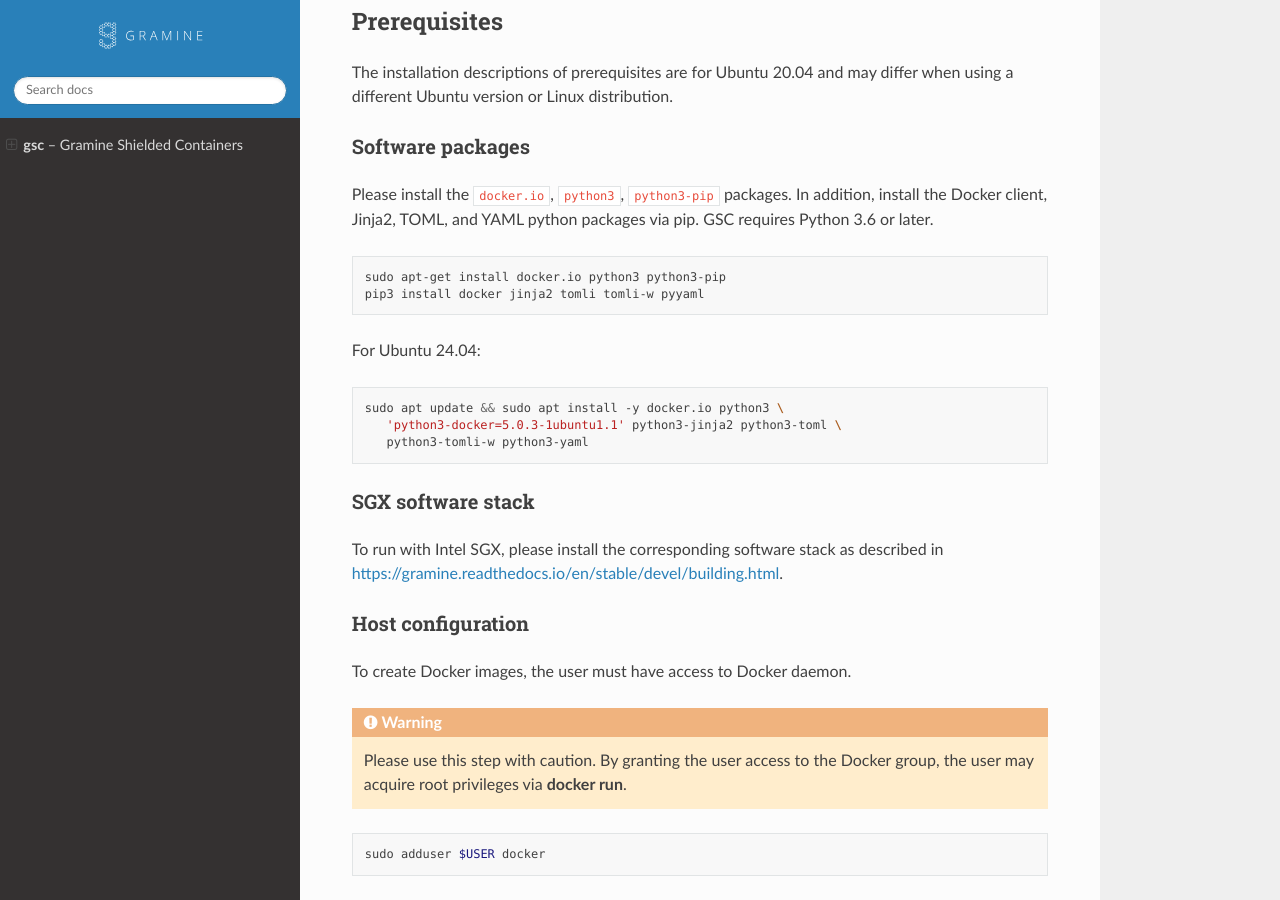
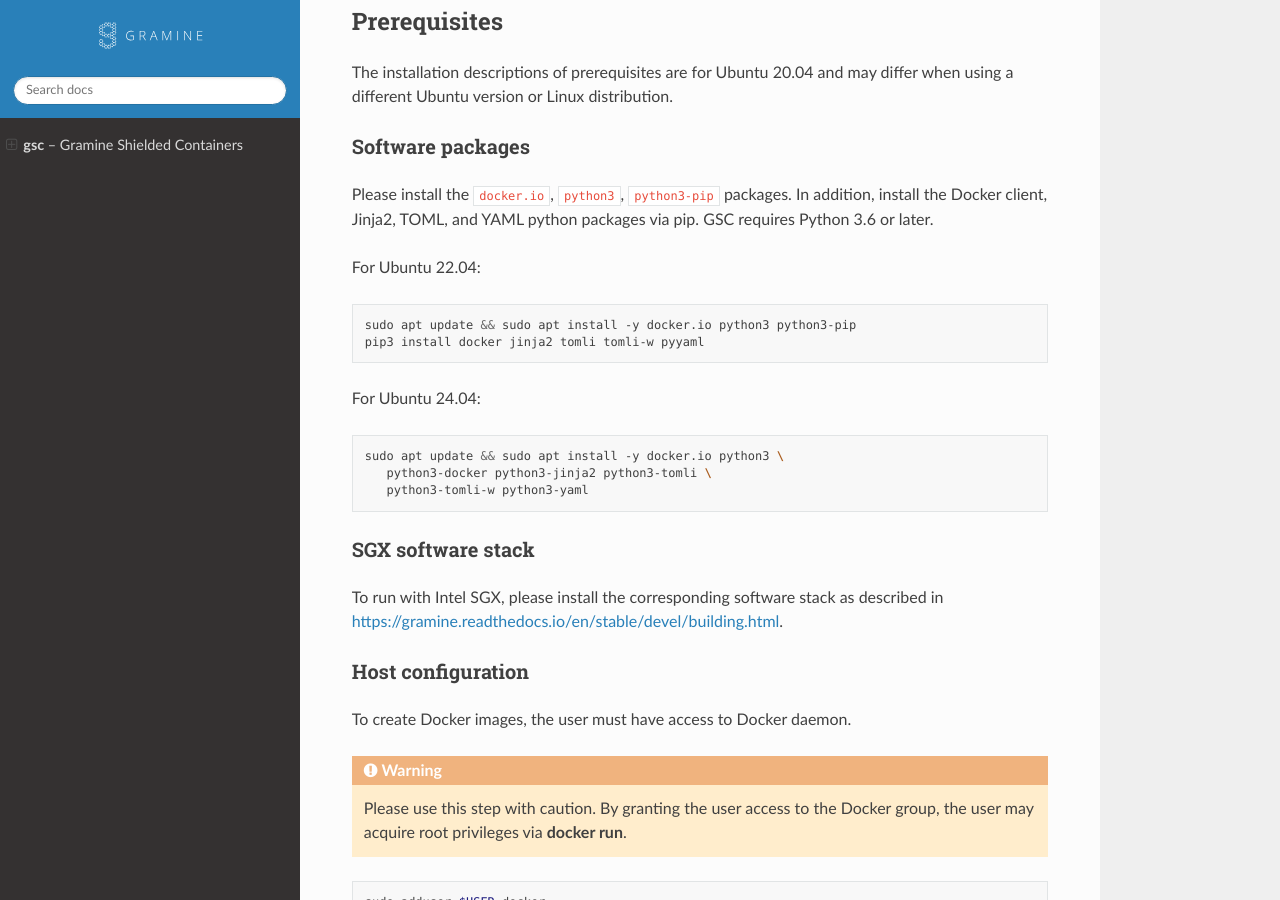
Before and after one commit to gramineproject/gsc, a Sphinx documentation site: the page built from Documentation/index.rst, in a window 1280 px wide and 900 px high, scrolled down 796 px. Built offline with Sphinx 7.4.7 and the Read the Docs theme 3.1.0, drawn with Linux system fonts in a browser that asks for light colours.

```diff
--- a/Documentation/index.rst
+++ b/Documentation/index.rst
@@ -49,9 +49,11 @@
 addition, install the Docker client, Jinja2, TOML, and YAML python packages via
 pip. GSC requires Python 3.6 or later.
 
+For Ubuntu 22.04:
+
 .. code-block:: sh
 
-   sudo apt-get install docker.io python3 python3-pip
+   sudo apt update && sudo apt install -y docker.io python3 python3-pip
    pip3 install docker jinja2 tomli tomli-w pyyaml
 
 For Ubuntu 24.04:
@@ -59,7 +61,7 @@
 .. code-block:: sh
 
    sudo apt update && sudo apt install -y docker.io python3 \
-      'python3-docker=5.0.3-1ubuntu1.1' python3-jinja2 python3-toml \
+      python3-docker python3-jinja2 python3-tomli \
       python3-tomli-w python3-yaml
 
 SGX software stack
```
